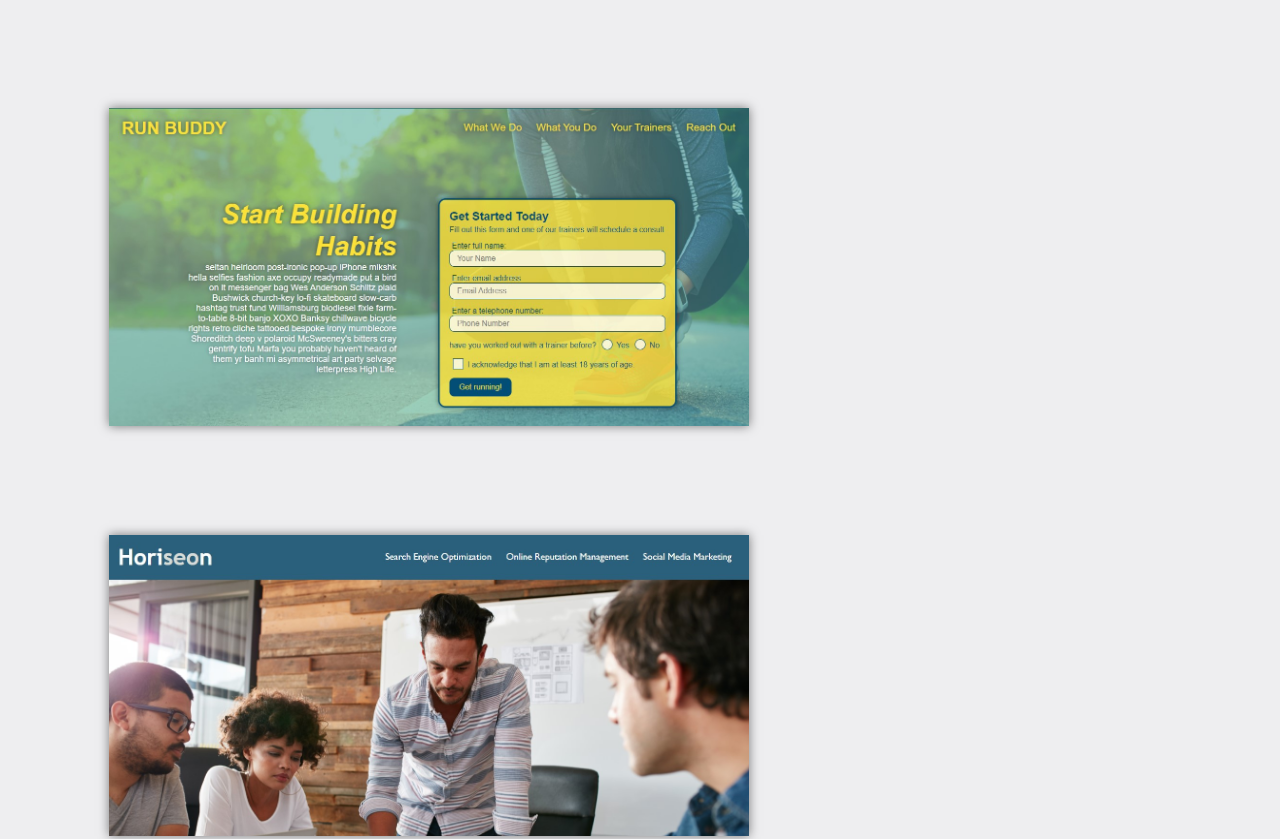
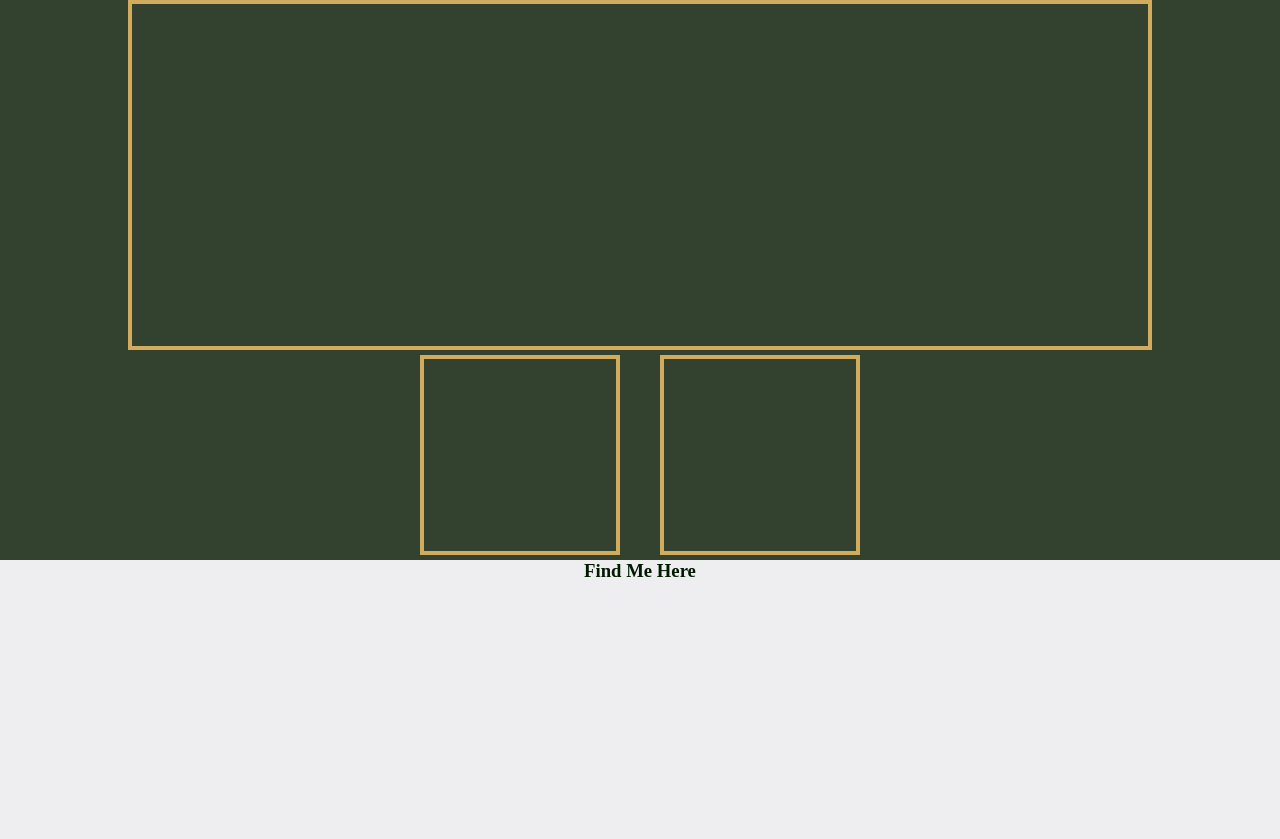
Before and after one commit to maks-pixel/wk2-maksportfolio, a plain HTML site: page index.html in a window 1280 px wide. Shown: the part 310-1149 px from the top of the page. After the commit the page ends 892 px from the top, so only its background shows below. Drawn offline with Linux system fonts and the light colour scheme.

Commit message:
placing the project links in the appropriate spots

```diff
--- a/assets/css/style.css
+++ b/assets/css/style.css
@@ -14,6 +14,7 @@
 body {
     Background-color: var(--off-white);
     color:var(--dark);
+    margin:0;
 }
 /*css header styling*/
 header {
@@ -87,7 +88,7 @@ img {
     align-items: center;
     margin: 8.5%;
     width:50%;
-    height:60%;
+    height:100%;
     box-shadow: 0 0 10px rgba(0, 0, 0, 0.5);
 }
 
@@ -101,3 +102,36 @@ img {
     box-shadow: 0 0 10px rgba(0, 0, 0, 0.5);
     border-radius: 15px;
 }
+
+/*projects section*/
+.projects {
+    display:flex;
+    flex-direction: column;
+    background: var(--forest);
+    margin-top: 0;
+}
+
+.main-proj{
+    padding: 50px;
+    transition: transform .2s;
+    width:80%;
+    height:350px;
+    margin: 0 auto;
+    border:solid 4px var(--sand-yellow);
+}
+
+.mini-proj {
+    padding: 50px;
+    transition: transform .2s;
+    width: 200px;
+    height: 200px;
+    margin: 5px 20px;
+    border:solid 4px var(--sand-yellow);
+}
+
+
+article {
+    display: flex;
+    flex-direction: row;
+    justify-content: center;
+}
--- a/index.html
+++ b/index.html
@@ -54,23 +54,26 @@
     <!--projects section-->
     <section id="projects" class="projects">
        <!--main project feature-->
-        <div class="main-prj">
+        <div class="main-proj">
             <a target="_blank" href="https://maks-pixel.github.io/run-buddy/">
-                <img src="./assets/images/runbuddy-thumb.jpg" alt="thumbnail to the run buddy deployed website link">
             </a>
         </div>
 
 
+        <article>
+        <div class="mini-proj">
+            <a target="_blank" href="https://maks-pixel.github.io/wk1-horiseon/">
 
-        <div>
-            <a target="_blank" href="https://maks-pixel.github.io/wk1-horiseon/">
-                <img src="./assets/images/horiseon.jpg" alt="thumbnail to the horiseon deployed website link">
             </a>
+        </div>
+
+        <div class="mini-proj">
             <a target="_blank" href="https://maks-pixel.github.io/">
-                <img src="" alt="thumbnail to the maks-pixel deployed website link">
+
             </a>
             <!--create 4 more projects here-->
         </div>
+        </article>
     </section>
 
     <!--Contact me section-->
```
